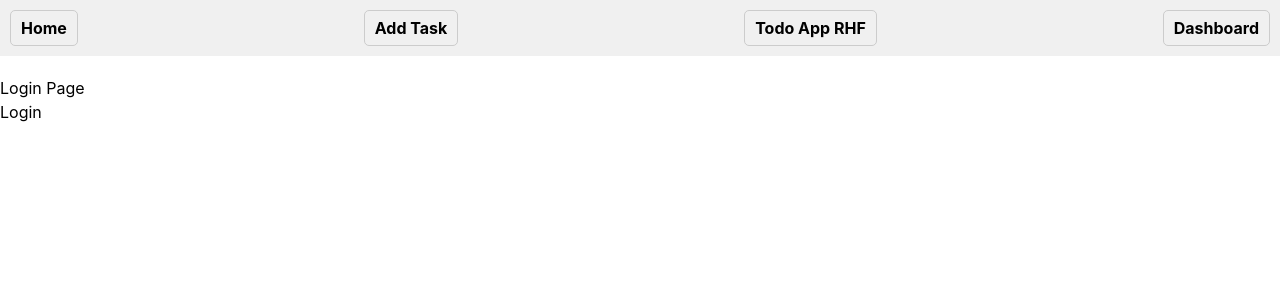
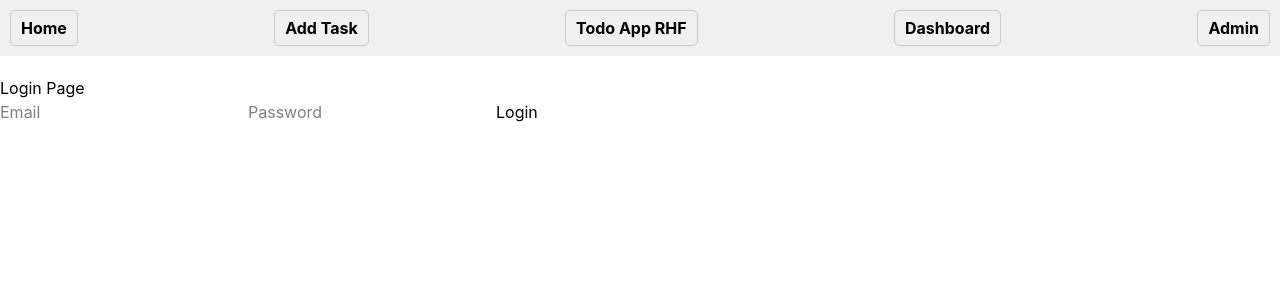
Before and after one commit to rajkumar1191/r-14-04-26, a React (Vite) app: page /login in a window 1280 px wide. Shown: the top 300 px of the page. Built offline with nearby package versions, Linux system fonts and the light colour scheme.

Commit message:
Authorization handling done

```diff
--- a/src/App.jsx
+++ b/src/App.jsx
@@ -10,6 +10,9 @@ import Profile from "./components/Profile";
 import Contact from "./components/Contact";
 import Login from "./components/Login";
 import ProtectedRoute from "./routes/ProtectedRoute";
+import Unauth from "./components/Unauth";
+import RoleRoute from "./routes/RoleRoute";
+import Admin from "./components/Admin";
 
 const App = () => {
 
@@ -30,6 +33,12 @@ const App = () => {
         <Route path="/todo-app/:id" element={<TodoApp />} />
         <Route path="/todo-app-rhf" element={<TodoAppRHF />} />
         <Route path="/login" element={<Login />} />
+        <Route path="/unauthorized" element={<Unauth />} />
+        <Route path="/admin" element={
+          <RoleRoute allowedRoles={['admin']}>
+            <Admin />
+          </RoleRoute>
+        } />
         <Route path="/dashboard" element={<Dashboard />}>
           <Route path="profile" element={<Profile />} />
           <Route path="contacts" element={<Contact />} />
--- a/src/api/axios.js
+++ b/src/api/axios.js
@@ -10,7 +10,7 @@ export const api = axios.create({
 api.interceptors.request.use(
     (config) => {
         console.log("Request:", config);
-        const token = localStorage.getItem("authToken");
+        const token = localStorage.getItem("token");
         if (token) {
             config.headers["Authorization"] = `Bearer ${token}`;
         }
--- /dev/null
+++ b/src/components/Admin.jsx
@@ -0,0 +1,10 @@
+const Admin = () => {
+  return (
+    <div className="admin">
+      <h2>Admin</h2>
+      <p>Welcome, Admin!</p>
+    </div>
+  );
+}
+
+export default Admin;
--- a/src/components/Dashboard.jsx
+++ b/src/components/Dashboard.jsx
@@ -59,7 +59,7 @@ const Dashboard = () => {
       ) : (
         <p>Loading user data...</p>
       )} */}
-      {/* <Users /> */}
+      <Users />
       <nav>
         <Link to="/dashboard/profile">Profile</Link>
         <Link to="/dashboard/contacts">Contacts</Link>
--- a/src/components/Login.jsx
+++ b/src/components/Login.jsx
@@ -1,11 +1,17 @@
 import { useNavigate } from "react-router-dom";
 import { useAuth } from "../hooks/auth";
+import { useState } from "react";
+import { useAuthV2 } from "../hooks/authV2";
 
 const Login = () => {
   const navigate = useNavigate();
+  const [email, setEmail] = useState("");
+  const [password, setPassword] = useState("");
   const { login } = useAuth();
+  const { loginv2 } = useAuthV2();
   const handleLogin = () => {
     login({ name: "John Doe" });
+    loginv2(email, password);
     sessionStorage.setItem("isLoggedIn", "true");
     navigate("/dashboard");
   };
@@ -13,6 +19,18 @@ const Login = () => {
   return (
     <div>
       <h1>Login Page</h1>
+      <input
+        type="email"
+        placeholder="Email"
+        value={email}
+        onChange={(e) => setEmail(e.target.value)}
+      />
+      <input
+        type="password"
+        placeholder="Password"
+        value={password}
+        onChange={(e) => setPassword(e.target.value)}
+      />
       <button onClick={handleLogin}>Login</button>
     </div>
   );
--- a/src/components/Nav.jsx
+++ b/src/components/Nav.jsx
@@ -3,13 +3,15 @@
 import { Link } from "react-router-dom";
 // import "./Nav.css";
 import styles from "./Nav.module.css";
-import Button from '@mui/material/Button';
+import Button from "@mui/material/Button";
 import { useAuth } from "../hooks/auth";
+import { useAuthV2 } from "../hooks/authV2";
 
 const Nav = () => {
   const isAuthenticated = sessionStorage.getItem("isLoggedIn") === "true";
 
   const { user, logout } = useAuth();
+  const { logoutv2 } = useAuthV2();
   // const navigate = useNavigate();
 
   // useEffect(() => {
@@ -61,8 +63,19 @@ const Nav = () => {
       >
         Dashboard
       </Link>
+      <Link
+        to="/admin"
+        className={!isAuthenticated ? styles.inactiveLink : styles.activeLink}
+      >
+        Admin
+      </Link>
       {user && (
         <Button variant="contained" color="warning" onClick={logout}>
+          Logout
+        </Button>
+      )}
+      {user && (
+        <Button variant="contained" color="warning" onClick={logoutv2}>
           Logout
         </Button>
       )}
--- /dev/null
+++ b/src/components/Unauth.jsx
@@ -0,0 +1,10 @@
+const Unauth = () => {
+  return (
+    <div className="unauth">
+      <h2>Unauthorized</h2>
+      <p>You are not authorized to view this page.</p>
+    </div>
+  );
+}
+
+export default Unauth;
--- /dev/null
+++ b/src/context/AuthContextV2.jsx
@@ -0,0 +1,3 @@
+import { createContext } from "react";
+
+export const AuthContextV2 = createContext();
--- /dev/null
+++ b/src/context/AuthProviderV2.jsx
@@ -0,0 +1,37 @@
+import { useState } from "react";
+import { AuthContextV2 } from "./AuthContextV2";
+
+const AuthProviderV2 = ({ children }) => {
+  const [user, setUser] = useState(() => {
+    const storedUser = localStorage.getItem("user");
+    return storedUser ? JSON.parse(storedUser) : null;
+  });
+
+  const loginv2 = (email, password) => {
+
+
+    // Simulate API call
+    const userData = { email, password, role: "admin" };
+    const fakeResponse = {
+      token: "dfertfdvfdvfdvf",
+      user: userData
+    };
+    localStorage.setItem("token", fakeResponse.token);
+    localStorage.setItem("user", JSON.stringify(fakeResponse.user));
+    setUser(fakeResponse.user);
+  };
+
+  const logoutv2 = () => {
+    setUser(null);
+    localStorage.removeItem("user");
+    localStorage.removeItem("token");
+  };
+
+  return (
+    <AuthContextV2.Provider value={{ user, loginv2, logoutv2 }}>
+      {children}
+    </AuthContextV2.Provider>
+  );
+};
+
+export default AuthProviderV2;
--- /dev/null
+++ b/src/hooks/authV2.js
@@ -0,0 +1,4 @@
+import { useContext } from "react";
+import { AuthContextV2 } from "../context/AuthContextV2";
+
+export const useAuthV2 = () => useContext(AuthContextV2);
--- a/src/main.jsx
+++ b/src/main.jsx
@@ -6,15 +6,18 @@ import { BrowserRouter } from "react-router-dom";
 import AuthProvider from "./context/AuthProvider.jsx";
 import { Provider } from "react-redux";
 import { store } from "./store/store.js";
+import AuthProviderV2 from "./context/AuthProviderV2.jsx";
 
 createRoot(document.getElementById("root")).render(
   <StrictMode>
     <Provider store={store}>
-      <AuthProvider>
-        <BrowserRouter>
-          <App />
-        </BrowserRouter>
-      </AuthProvider>
+      <AuthProviderV2>
+        <AuthProvider>
+          <BrowserRouter>
+            <App />
+          </BrowserRouter>
+        </AuthProvider>
+      </AuthProviderV2>
     </Provider>
   </StrictMode>,
 );
--- /dev/null
+++ b/src/routes/RoleRoute.jsx
@@ -0,0 +1,18 @@
+import { Navigate } from "react-router-dom";
+import { useAuthV2 } from "../hooks/authV2";
+
+const RoleRoute = ({ children, allowedRoles }) => {
+  const { user } = useAuthV2();
+
+  if (!user) {
+    return <Navigate to="/login" />;
+  }
+
+  if (!allowedRoles.includes(user.role)) {
+    return <Navigate to="/unauthorized" />;
+  }
+
+  return children;
+};
+
+export default RoleRoute;
```
